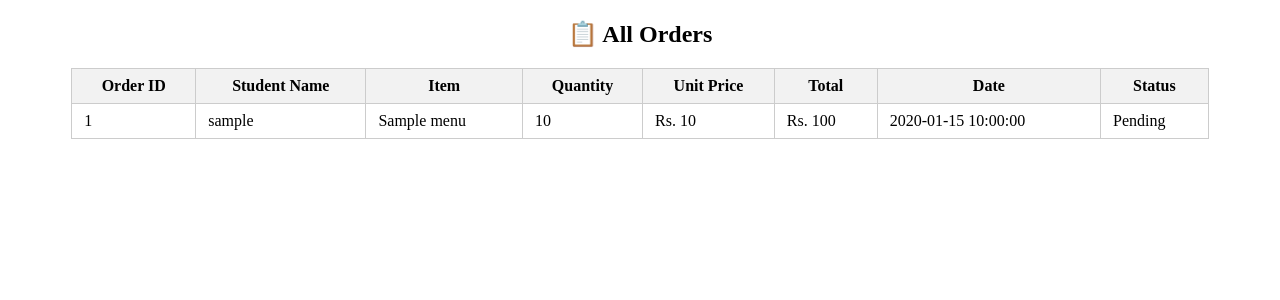
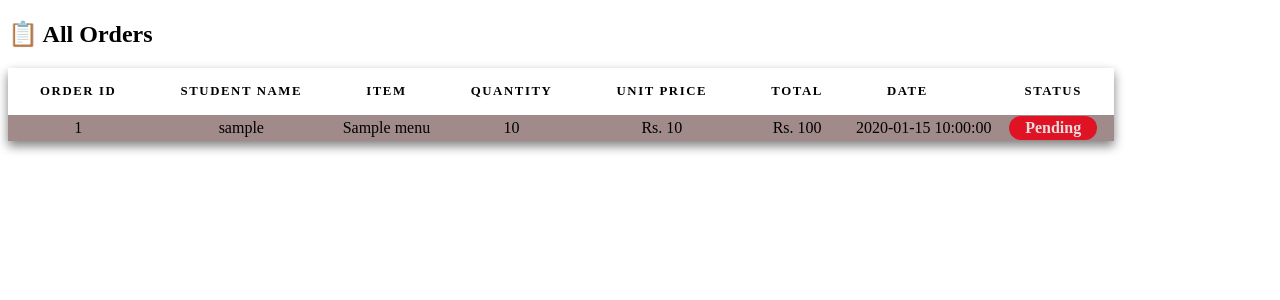
Before and after one commit to rottenwater4657/Divinity-clover, a PHP site: page /Aorderhistory.php in a window 1280 px wide. Shown: the top 300 px of the page. Run offline with PHP 8.4, Linux system fonts and the light colour scheme; tables that the repository leaves empty or names only in its code hold one stand-in row (values such as "Sample post").

Commit message:
before trouble

```diff
--- a/Aorderhistory.php
+++ b/Aorderhistory.php
@@ -22,23 +22,10 @@ $result = $mysqli->query($sql);
 <head>
     <meta charset="UTF-8">
     <title>All Orders</title>
-    <style>
-        table {
-            width: 90%;
-            border-collapse: collapse;
-            margin: 20px auto;
-        }
-        th, td {
-            padding: 8px 12px;
-            border: 1px solid #ccc;
-        }
-        th {
-            background-color: #f2f2f2;
-        }
-    </style>
+  <link rel="stylesheet" href="adminhistory.css">
 </head>
 <body>
-    <h2 style="text-align:center;">📋 All Orders</h2>
+    <h2>📋 All Orders</h2>
 
     <table>
         <tr>
@@ -63,7 +50,12 @@ $result = $mysqli->query($sql);
                 <td>Rs. <?= $row['price'] ?></td>
                 <td>Rs. <?= $total ?></td>
                 <td><?= $row['order_time'] ?></td>
-                <td><?= htmlspecialchars($row['status']) ?></td>
+            <td>
+  <span class="status <?= strtolower($row['status']) === 'ready' ? 'status-ready' : 'status-pending' ?>">
+    <?= htmlspecialchars($row['status']) ?>
+  </span>
+</td>
+
             </tr>
         <?php endwhile; ?>
     </table>
--- /dev/null
+++ b/adminhistory.css
@@ -0,0 +1,39 @@
+
+table {
+    border-collapse: collapse;
+    box-shadow: 0 5px 10px gray;
+    background-color: white;
+    text-align: left;
+    overflow: hidden;
+}
+
+         th {
+            border-collapse: collapse;
+            padding: 1rem 2rem;
+           text-transform: uppercase;
+           letter-spacing: 0.1rem;
+           font-size: 0.8rem;
+           font-weight: 900;
+        }
+        td{
+            text-align: center;
+        }
+    .status {
+    display: inline-block;
+    padding: 0.2rem 1rem;
+    border-radius: 999px;
+    text-align: center;
+    font-weight: bold;
+}
+.status-ready {
+      background-color: #0dd317;
+      color: #0a0000;
+    }
+
+    .status-pending {
+      background-color: #df1324;
+      color: #e4dddd;
+    }
+   tbody tr:nth-child(even) {
+    background-color: rgb(160, 138, 138);
+}
--- a/studentpage.php
+++ b/studentpage.php
@@ -17,7 +17,7 @@
     <a href="first.html" class="logout-btn">Logout</a>
     <a href="Sorderhistory.php">History</a>
 
-    <a href="menu2.php" class="menu-btn">Menu</a>
+    <a href="menuS.php" class="menu-btn">Menu</a>
   </div>
 
     <div name="place order">
--- a/studentsignup.php
+++ b/studentsignup.php
@@ -17,7 +17,6 @@ exit();
     {
         echo "could not register";
     }
-
 }
 ?>
 <!DOCTYPE html>
@@ -28,17 +27,13 @@ exit();
     <title>Student Login</title>
     <link rel="stylesheet" href="signin.css">
     <link rel="icon" href="images/logo.png" type="image/png">
-
 </head>
 <body>
-    <!-- Background video -->
     <div class="video-container">
         <video loop autoplay muted id="background-video">
             <source src="videos/login.mp4" type="video/mp4">
         </video>
     </div>
-
-    <!-- Login form -->
     <div class="form-container">
         <div class="head">
             <a href="first.html">
@@ -51,7 +46,6 @@ exit();
             <input type="password" name="password" placeholder="Password" required>
             <button type="submit" name="login">Register</button>
         </form>
-
     </div>
 </body>
 </html>
```
Also changed, not shown: studentslogin.php (+0 -11 lines).
